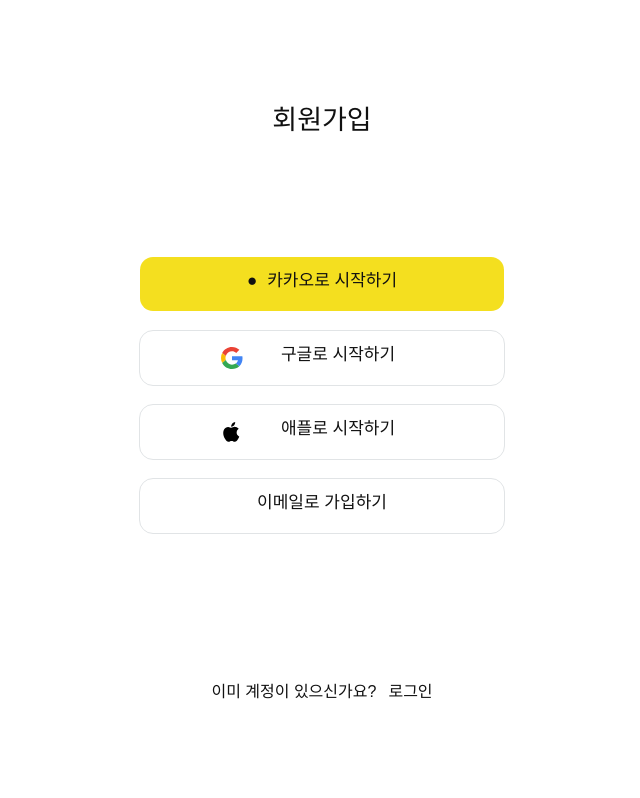
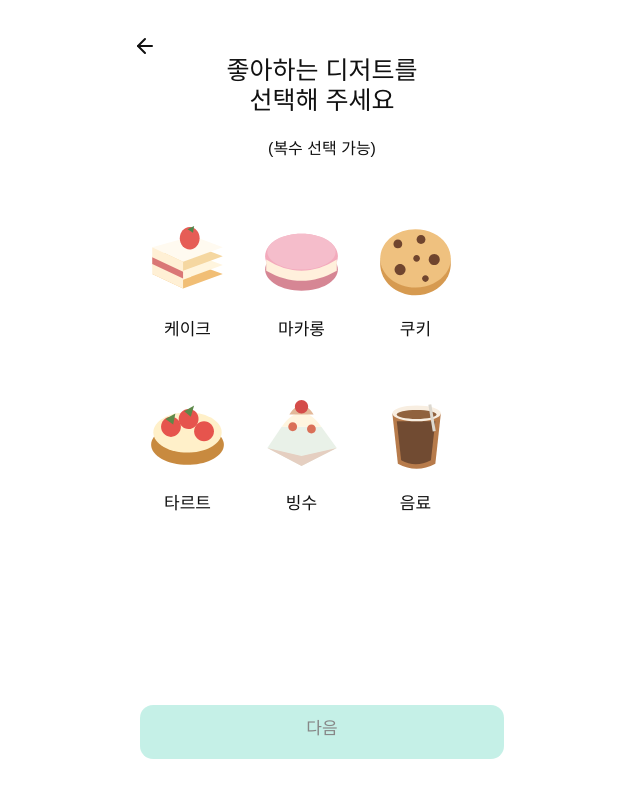
Before and after one commit to Desserting/Desserting-web, a React (Vite) app: page /signup/interests in a window 1280 px wide. Before the commit this address led to /signup. Shown: the whole page, without its empty margins (318-958 px from the left). Built offline with nearby package versions, Linux system fonts and the light colour scheme.

Commit message:
feat: 취향 선택 화면 추가

```diff
--- a/src/App.tsx
+++ b/src/App.tsx
@@ -1,6 +1,7 @@
 import { useCallback, useState } from 'react';
 import { Navigate, Route, Routes } from 'react-router-dom';
 import SplashScreen from '@/components/SplashScreen';
+import InterestsPage from '@/pages/signup/InterestsPage';
 import SignupPage from '@/pages/signup/SignupPage';
 
 export default function App() {
@@ -11,6 +12,7 @@ export default function App() {
     <>
       <Routes>
         <Route path="/signup" element={<SignupPage />} />
+        <Route path="/signup/interests" element={<InterestsPage />} />
         <Route path="*" element={<Navigate to="/signup" replace />} />
       </Routes>
       {showSplash && <SplashScreen onFinish={finishSplash} />}
--- /dev/null
+++ b/src/components/BackButton.tsx
@@ -0,0 +1,14 @@
+import { ArrowLeft } from 'lucide-react';
+import { Link } from 'react-router-dom';
+
+export default function BackButton({ to }: { to: string }) {
+  return (
+    <Link
+      to={to}
+      aria-label="뒤로 가기"
+      className="absolute top-[34px] left-[26px] block size-6"
+    >
+      <ArrowLeft className="size-6" aria-hidden />
+    </Link>
+  );
+}
--- /dev/null
+++ b/src/pages/signup/InterestsPage.tsx
@@ -0,0 +1,69 @@
+import { useNavigate } from 'react-router-dom';
+import beverage from '@/assets/signup/dessert-beverage.svg';
+import cake from '@/assets/signup/dessert-cake.svg';
+import cookie from '@/assets/signup/dessert-cookie.svg';
+import macaron from '@/assets/signup/dessert-macaron.svg';
+import shavedIce from '@/assets/signup/dessert-shaved-ice.svg';
+import tart from '@/assets/signup/dessert-tart.svg';
+import BackButton from '@/components/BackButton';
+import { Button } from '@/components/ui/button';
+import { cn } from '@/lib/utils';
+import { useSignupStore } from '@/stores/signupStore';
+
+const DESSERTS = [
+  { id: 'cake', label: '케이크', image: cake },
+  { id: 'macaron', label: '마카롱', image: macaron },
+  { id: 'cookie', label: '쿠키', image: cookie },
+  { id: 'tart', label: '타르트', image: tart },
+  { id: 'shaved-ice', label: '빙수', image: shavedIce },
+  { id: 'beverage', label: '음료', image: beverage },
+];
+
+export default function InterestsPage() {
+  const navigate = useNavigate();
+  const interests = useSignupStore((state) => state.interests);
+  const toggleInterest = useSignupStore((state) => state.toggleInterest);
+
+  return (
+    <main className="text-ink relative flex flex-1 flex-col bg-white px-8 pt-[55px]">
+      <BackButton to="/signup" />
+      <h1 className="text-center text-[25px] leading-[30px] font-bold">
+        좋아하는 디저트를
+        <br />
+        선택해 주세요
+      </h1>
+      <p className="mt-[22px] text-center text-base">(복수 선택 가능)</p>
+      <ul className="mt-[59px] -ml-[5px] grid w-[335px] max-w-none grid-cols-3 gap-x-[7px] gap-y-[33px] self-start">
+        {DESSERTS.map(({ id, label, image }) => {
+          const selected = interests.includes(id);
+          return (
+            <li key={id}>
+              <button
+                type="button"
+                aria-pressed={selected}
+                onClick={() => toggleInterest(id)}
+                className={cn(
+                  'flex h-[141px] w-full cursor-pointer flex-col items-center rounded-[18px] pt-1.5 transition-colors',
+                  selected ? 'bg-mint-100' : 'bg-white',
+                )}
+              >
+                <img src={image} alt="" className="block" />
+                <span className="mt-[15px] text-[17px] font-bold">{label}</span>
+              </button>
+            </li>
+          );
+        })}
+      </ul>
+      <Button
+        type="button"
+        variant="brand"
+        size="xl"
+        disabled={interests.length === 0}
+        onClick={() => navigate('/signup/profile')}
+        className="mt-auto mb-10"
+      >
+        다음
+      </Button>
+    </main>
+  );
+}
--- /dev/null
+++ b/src/stores/signupStore.ts
@@ -0,0 +1,26 @@
+import { create } from 'zustand';
+
+export interface SignupProfile {
+  nickname: string;
+  bio: string;
+  avatar: File | null;
+}
+
+interface SignupState {
+  interests: string[];
+  profile: SignupProfile | null;
+  toggleInterest: (id: string) => void;
+  setProfile: (profile: SignupProfile) => void;
+}
+
+export const useSignupStore = create<SignupState>((set) => ({
+  interests: [],
+  profile: null,
+  toggleInterest: (id) =>
+    set((state) => ({
+      interests: state.interests.includes(id)
+        ? state.interests.filter((interest) => interest !== id)
+        : [...state.interests, id],
+    })),
+  setProfile: (profile) => set({ profile }),
+}));
```
